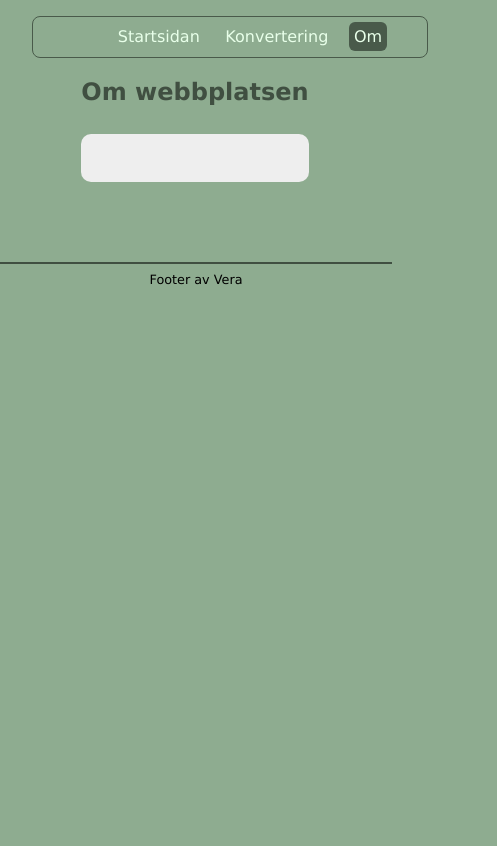
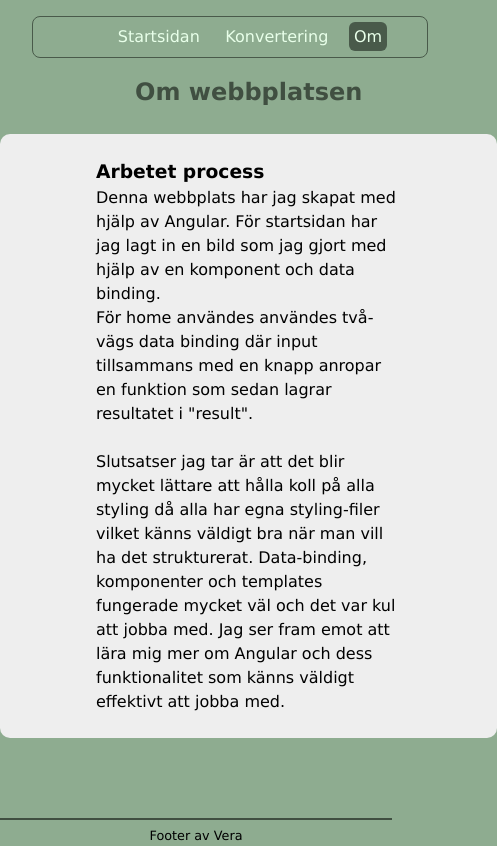
Before and after one commit to veppaan/angular-mom, an Angular app: page /about in a window 390 px wide. Shown: the whole page, 497 px wide, since content can reach past the window. Built offline with nearby package versions, Linux system fonts and the light colour scheme.

Commit message:
skriver i about

```diff
--- a/src/app/about/about.component.html
+++ b/src/app/about/about.component.html
@@ -1,2 +1,11 @@
 <h2>Om webbplatsen</h2>
-<div class="all"></div>
+<div class="all">
+    <div id="about-text">
+    <h3>Arbetet process</h3>
+    <p>Denna webbplats har jag skapat med hjälp av Angular. För startsidan har jag lagt in en bild som jag gjort med hjälp av en komponent och data binding. </p>
+
+    <p>För home användes användes två-vägs data binding där input tillsammans med en knapp anropar en funktion som sedan lagrar resultatet i "result".</p>
+    <br><p>Slutsatser jag tar är att det blir mycket lättare att hålla koll på alla styling då alla har egna styling-filer vilket känns väldigt bra när man vill ha det strukturerat. Data-binding, komponenter och
+        templates fungerade mycket väl och det var kul att jobba med. Jag ser fram emot att lära mig mer om Angular och dess funktionalitet som känns väldigt effektivt att jobba med.</p>
+</div>
+</div>
--- a/src/app/about/about.component.scss
+++ b/src/app/about/about.component.scss
@@ -3,6 +3,6 @@
 }
 @media (max-width: 799px){
     #about-text{
-        width: 25em;
+        width: 30ch;
     }
 }
```
